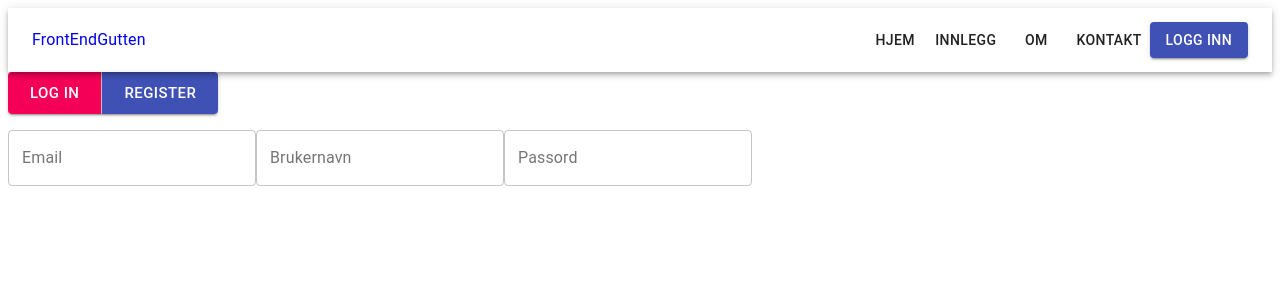
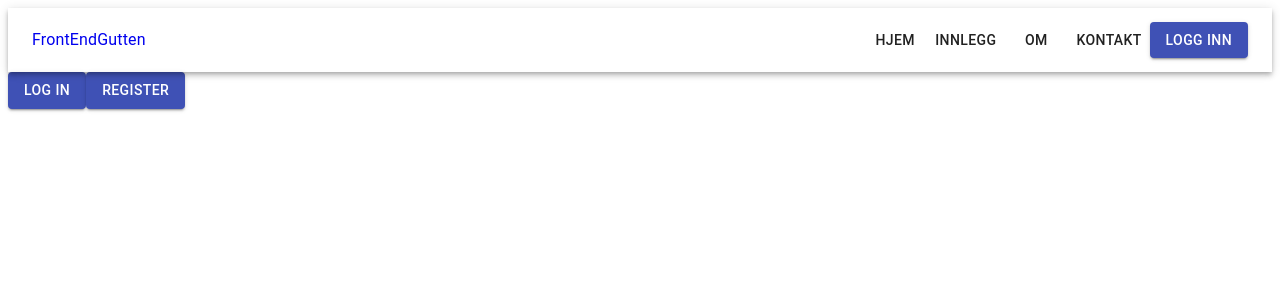
Before and after one commit to davemarong/frontendgutten, a React (Create React App) app: page /signUp_signIn in a window 1280 px wide. Shown: the top 300 px of the page. Built offline with nearby package versions, Linux system fonts and the light colour scheme.

Commit message:
Add Material styling to "logIn" page

```diff
--- a/src/App.js
+++ b/src/App.js
@@ -13,6 +13,8 @@ import Posts from "./components/main/posts/Posts";
 import SignUp_In from "./components/main/signUp_signIn/SignUp_In";
 import PostLogic from "./components/main/post/PostLogic";
 import Contact from "./components/main/contact/Contact";
+import LogIn from "./components/main/signUp_signIn/LogIn";
+import Register from "./components/main/signUp_signIn/Register";
 
 export default function App() {
   return (
@@ -24,6 +26,8 @@ export default function App() {
           <Route path="/posts" component={Posts} />
           <Route path="/post/:id" component={Post} />
           <Route path="/signUp_signIn" component={SignUp_In} />
+          <Route path="/login" component={LogIn} />
+          <Route path="/register" component={Register} />
           <Route path="/about"></Route>
           <Route path="/contact" component={Contact} />
           <Route path="/">
--- a/src/components/Header/Nav.js
+++ b/src/components/Header/Nav.js
@@ -59,7 +59,7 @@ export default function Nav() {
           <div>
             {isMobile ? (
               <>
-                <Link className={classes.remove_underline} to="/signUp_signIn">
+                <Link className={classes.remove_underline} to="/login">
                   <Button color="primary" variant="contained">
                     Logg Inn
                   </Button>
@@ -116,10 +116,7 @@ export default function Nav() {
                       </Link>
                     );
                   })}
-                  <Link
-                    className={classes.remove_underline}
-                    to="/signUp_signIn"
-                  >
+                  <Link className={classes.remove_underline} to="/login">
                     <Button color="primary" variant="contained">
                       Logg Inn
                     </Button>
--- /dev/null
+++ b/src/components/main/signUp_signIn/LogIn.js
@@ -0,0 +1,66 @@
+import React from "react";
+import { Link } from "react-router-dom";
+import Container from "@material-ui/core/Container";
+import Grid from "@material-ui/core/Grid";
+import TextField from "@material-ui/core/TextField";
+import Button from "@material-ui/core/Button";
+import Typography from "@material-ui/core/Typography";
+import SaveIcon from "@material-ui/icons/Save";
+import useClasses from "./useClasses";
+
+export default function LogIn() {
+  const { classes } = useClasses();
+
+  return (
+    <div>
+      <Container maxWidth="xs" component="main">
+        <form className={classes.form}>
+          <Grid container spacing={1}>
+            <Grid item xs={12}>
+              <Typography align="center" variant="h5" component="h1">
+                Log In
+              </Typography>
+            </Grid>
+            <Grid item xs={12}>
+              <TextField
+                fullWidth
+                variant="outlined"
+                margin="normal"
+                id="email"
+                label="Email"
+                name="email"
+              ></TextField>
+            </Grid>
+            <Grid item xs={12}>
+              <TextField
+                fullWidth
+                variant="outlined"
+                margin="normal"
+                id="password"
+                label="Password"
+                name="password"
+              ></TextField>
+            </Grid>
+            <Grid item xs={12}>
+              <Button
+                className={classes.submit}
+                color="primary"
+                fullWidth
+                variant="contained"
+              >
+                Log in
+              </Button>
+            </Grid>
+            <Grid item xs={12}>
+              <Typography align="right">
+                <Link className={classes.link} to="/register">
+                  Don't have an account? Sign up
+                </Link>
+              </Typography>
+            </Grid>
+          </Grid>
+        </form>
+      </Container>
+    </div>
+  );
+}
--- /dev/null
+++ b/src/components/main/signUp_signIn/Login_Register_Buttons.js
@@ -0,0 +1,19 @@
+import React from "react";
+import { Link } from "react-router-dom";
+import Button from "@material-ui/core/Button";
+export default function Login_Register_Buttons() {
+  return (
+    <div>
+      <Link to="/login">
+        <Button variant="contained" color="primary">
+          Log In
+        </Button>
+      </Link>
+      <Link to="/register">
+        <Button variant="contained" color="primary">
+          Register
+        </Button>
+      </Link>
+    </div>
+  );
+}
--- a/src/components/main/signUp_signIn/SignUp_In.js
+++ b/src/components/main/signUp_signIn/SignUp_In.js
@@ -1,41 +1,16 @@
 import React, { useState } from "react";
+import { Link } from "react-router-dom";
 import { Button, ButtonGroup, Checkbox } from "@material-ui/core";
 import TextField from "@material-ui/core/TextField";
-
+import LogIn from "./LogIn";
+import Register from "./Register";
 import SaveIcon from "@material-ui/icons/Save";
+import SignUp_In_Logic from "./SignUp_In_Logic";
+import Login_Register_Buttons from "./Login_Register_Buttons";
 export default function SignUp_In() {
-  const [checked, setChecked] = useState(true);
-
   return (
     <div>
-      <ButtonGroup variant="contained" size="large" startIcon={<SaveIcon />}>
-        <Button color="secondary">Log In</Button>
-        <Button color="primary">Register</Button>
-      </ButtonGroup>
-      <form>
-        <TextField
-          variant="outlined"
-          margin="normal"
-          id="email"
-          label="Email"
-          name="email"
-          autoComplete="email"
-        ></TextField>
-        <TextField
-          variant="outlined"
-          margin="normal"
-          id="username"
-          label="Brukernavn"
-          name="username"
-        ></TextField>
-        <TextField
-          variant="outlined"
-          margin="normal"
-          id="password"
-          label="Passord"
-          name="password"
-        ></TextField>
-      </form>
+      <Login_Register_Buttons />
     </div>
   );
 }
--- /dev/null
+++ b/src/components/main/signUp_signIn/useClasses.js
@@ -0,0 +1,17 @@
+import React from "react";
+import { makeStyles } from "@material-ui/core/styles";
+export default function useClasses() {
+  const useStyles = makeStyles((theme) => ({
+    form: {
+      marginTop: theme.spacing(4),
+    },
+    submit: {
+      margin: theme.spacing(4, 0, 0, 0),
+    },
+    link: {
+      textDecoration: "none",
+    },
+  }));
+  const classes = useStyles();
+  return { classes };
+}
```
